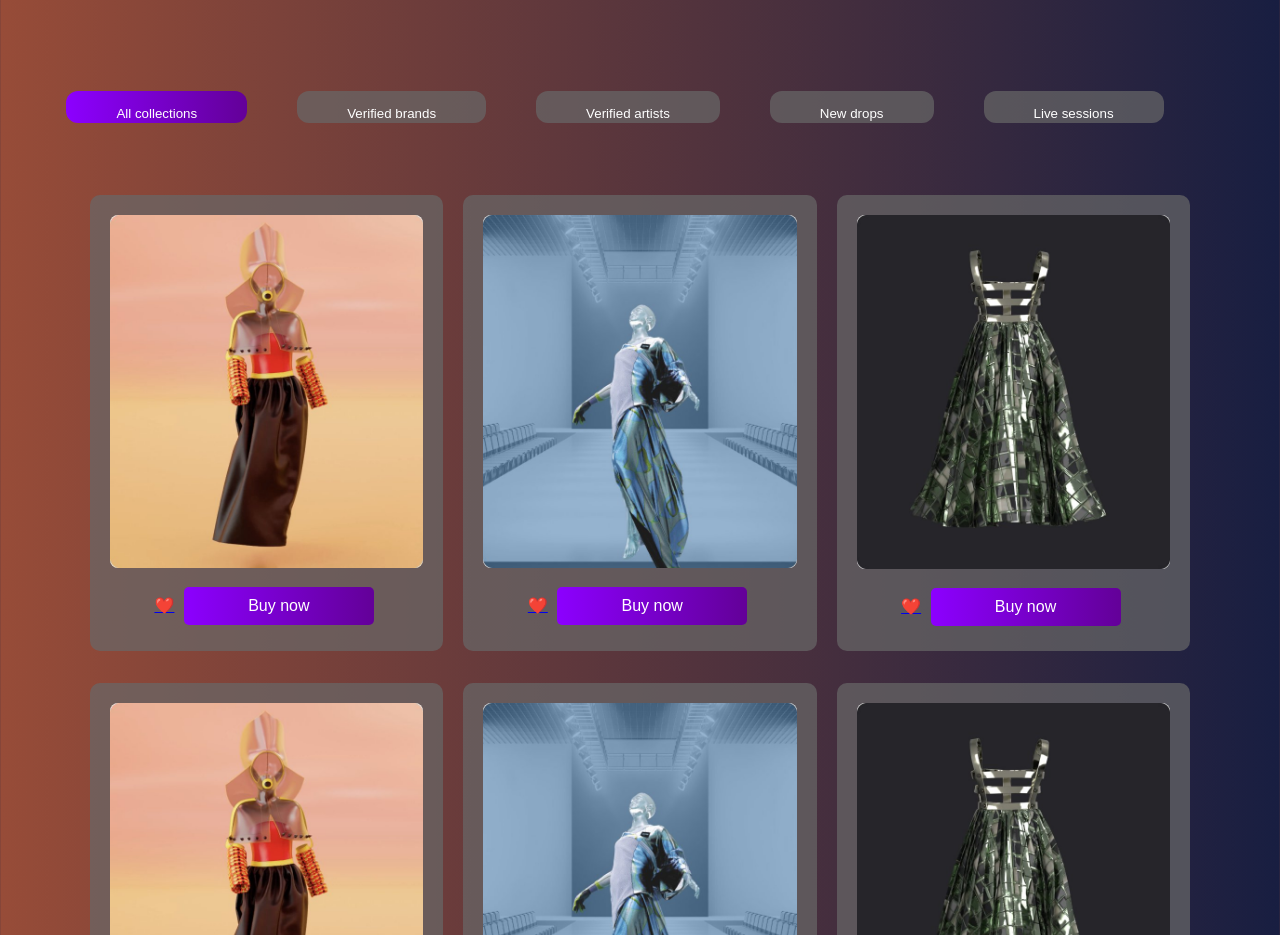
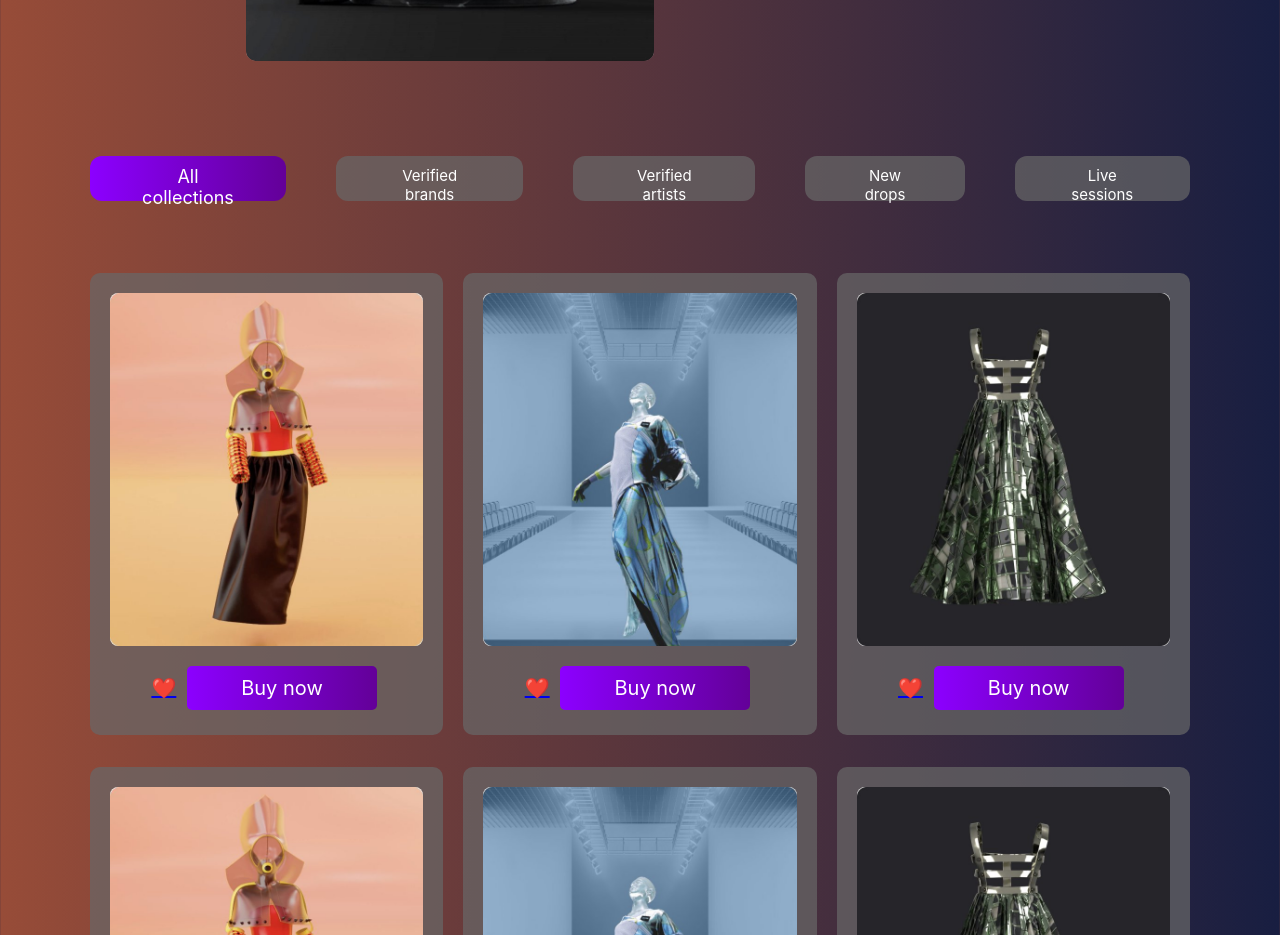
Before and after one commit to maru1009/web_assignment_2, a plain HTML site: page home.html in a window 1280 px wide. Shown: the part 1449-2384 px from the top of the page. Drawn offline with Linux system fonts and the light colour scheme.

Commit message:
Add files via upload

```diff
--- a/home.html
+++ b/home.html
@@ -108,7 +108,7 @@
               </div>
             </div>
 
-            <div class="button-section">
+            <div class="button-section-2">
                 <button class="active">All collections</button>
                 <button class="inactive">Verified brands</button>
                 <button class="inactive">Verified artists</button>
@@ -116,10 +116,8 @@
                 <button class="inactive">Live sessions</button>
             </div>
 
+            <div class="card-container">
 
-
-
-            <div class="card-container">
               <div class="card">
                 <img src="zurag33.jpg" alt="Image 1">
                 <div class="button-container">
--- a/homestyle.css
+++ b/homestyle.css
@@ -1,6 +1,6 @@
 body {
     display: flex;
-    font-family: Arial, sans-serif;
+
     margin: 0;
     background: linear-gradient(to right, #974C38, #181E41);
     flex-direction: column;
@@ -9,6 +9,8 @@ body {
     color: white;
     align-items: center;
     justify-content: center;
+    font-family: SF Pro Display;
+font-size: 20px;
 }
 h1{
     color: white;
@@ -157,8 +159,21 @@ main {
 
 .button-section{
     display: flex;
-    justify-content: center;
+    justify-content:center;
+    padding: 0;
     margin: 40px;
+
+
+
+}
+.button-section-2{
+    display: flex;
+    justify-content: space-between;
+    padding: 0;
+    margin: 40px;
+    max-width: 1440px;
+    margin-left: 90px;
+
 }
 .button-section button{
     text-align: center;
@@ -171,6 +186,8 @@ main {
     border: none;
     cursor: pointer;
     margin-right: 50px;
+    font-family: SF Pro Display;
+font-size: 15px;
 }
 .button-section .create{
     padding:  15px 50px 15px 50px;
@@ -180,9 +197,12 @@ main {
     border: none;
     cursor: pointer;
     margin-right: 50px;
+    font-family: SF Pro Display;
+font-size: 15px;
 }
-.button-section .active{
-    padding: 15px 50px 15px 50px;
+.button-section-2 .active{
+    padding:  10px 45px 35px 45px;
+
     color: white;
     background: linear-gradient(to left, #630098, #8c00ff);
     border-radius: 12px;
@@ -190,9 +210,11 @@ main {
     cursor: pointer;
     margin-right: 50px;
     height: 2rem;
+    font-family: SF Pro Display;
+font-size: 18px;
 }
-.button-section .inactive{
-    padding:  15px 50px 15px 50px;
+.button-section-2 .inactive{
+    padding:  10px 45px 35px 45px;
     color: white;
     background-color:  rgba(104, 104, 104, 0.705);
     border-radius: 12px;
@@ -200,9 +222,14 @@ main {
     cursor: pointer;
     margin-right: 50px;
     height: 2rem;
+    font-family: SF Pro Display;
+font-size: 15px;
 }
 
+.outer-container{
+    border: 1px solid white;
 
+}
 
 .text-box {
     flex: 1;
@@ -270,7 +297,8 @@ main {
     max-width: 500px;
     gap: 10px;
     flex-direction: row;
-
+    font-family: SF Pro Display;
+    font-size: 20px;
     align-items: center;
   }
 
@@ -393,6 +421,8 @@ main {
     border: none;
     cursor: pointer;
     margin-left: 4rem;
+    font-family: SF Pro Display;
+    font-size: 20px;
 }
 .footer {
     display: flex;
```
